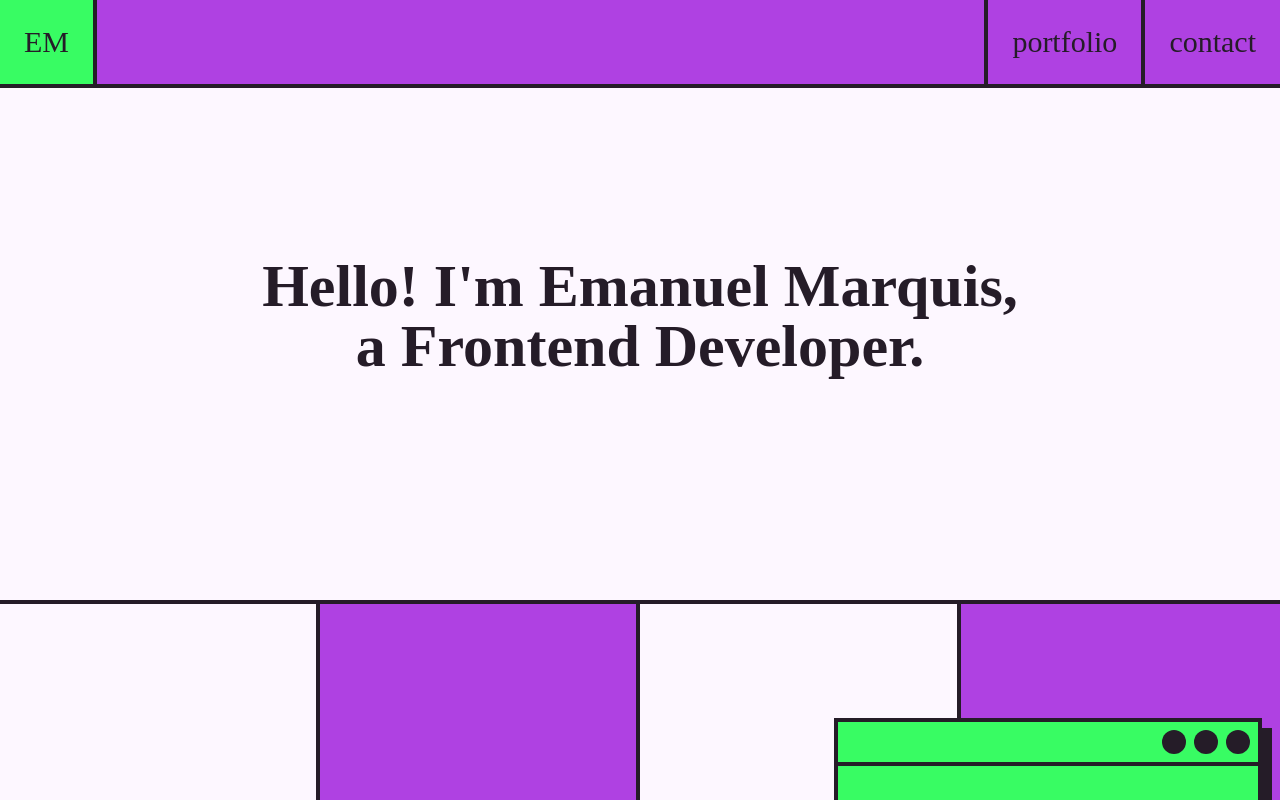
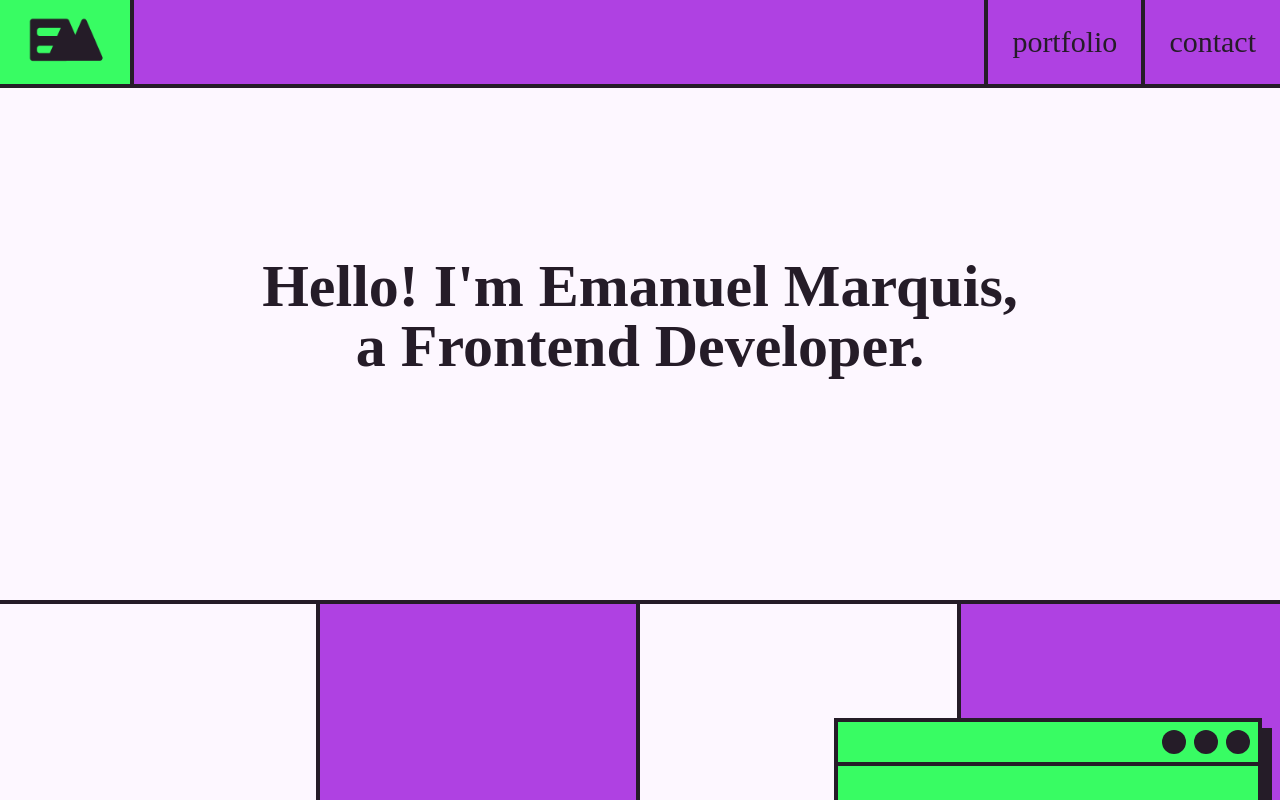
Before and after one commit to EmanuelMarquis/personal-website, a React (Create React App) app: page / in a window 1280 px wide. Shown: the top 800 px of the page. Built offline with nearby package versions, Linux system fonts and the light colour scheme.

Commit message:
added logo btn

```diff
--- a/src/components/navbar.jsx
+++ b/src/components/navbar.jsx
@@ -6,23 +6,21 @@ export default function Navbar() {
     return (<nav className="fixed z-10 top-0 w-full flex justify-between main-color border-b-4 text-3xl">
         <LogoBtn/>
         <span>
-            <PortifolioBtn navigate={navigate}/>
-            <ContactBtn navigate={navigate}/>
+            <PortifolioBtn navigate={() => navigate("/portifolio")}/>
+            <ContactBtn navigate={() => navigate("/contact")}/>
         </span>
     </nav>);
 }
 
 function LogoBtn() {
-    return <input className="border-r-4 border-color px-6 navbar-btn" type="button" value="EM" onClick={() => window.location.reload()}/>
-
+    const logo = <img alt="" width={"82rem"} src={require("../assets/logo.png")}/>
+    return <button className="border-r-4 border-color px-6 navbar-btn" onClick={() => window.location.reload()}>{logo}</button>
 }
 
 function PortifolioBtn({navigate}) {
-    const handleClick = () => navigate("/portifolio");
-    return <input className="border-l-4 py-6 px-6 navbar-btn" type="button" value="portfolio" onClick={handleClick}/>
+    return <input className="border-l-4 py-6 px-6 navbar-btn" type="button" value="portfolio" onClick={navigate}/>
 }
 
 function ContactBtn({navigate}) {
-    const handleClick = () => navigate("/contact");
-    return <input className="border-l-4 py-6 px-6 navbar-btn" type="button" value="contact" onClick={handleClick}/>
+    return <input className="border-l-4 py-6 px-6 navbar-btn" type="button" value="contact" onClick={navigate}/>
 }
--- a/src/index.css
+++ b/src/index.css
@@ -11,7 +11,7 @@ body {
     border-color: red;
 }
 
-div, nav, input {
+div, nav, button, input {
     border-color: #251C28;
 }
 
```
Also changed, not shown: src/assets/logo.png (added).
